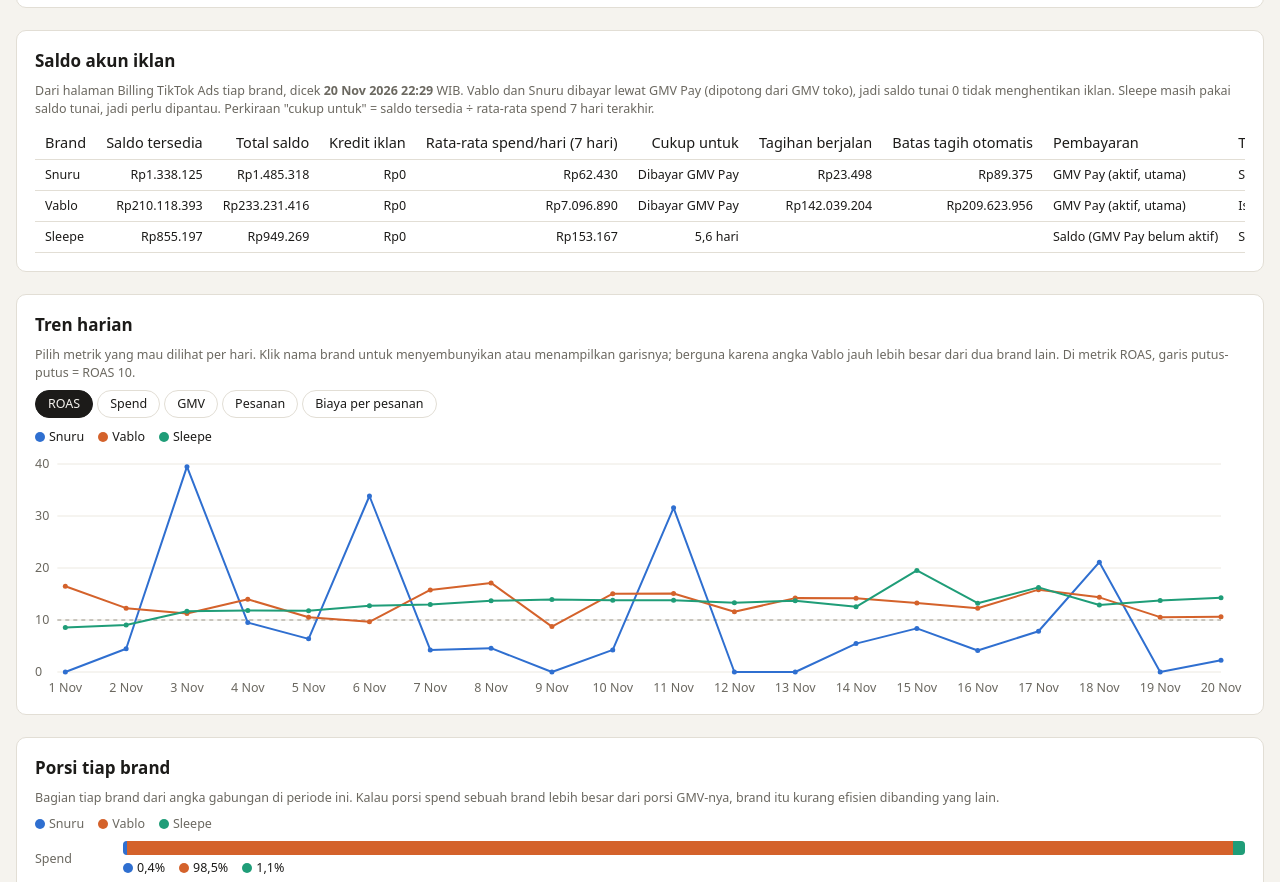
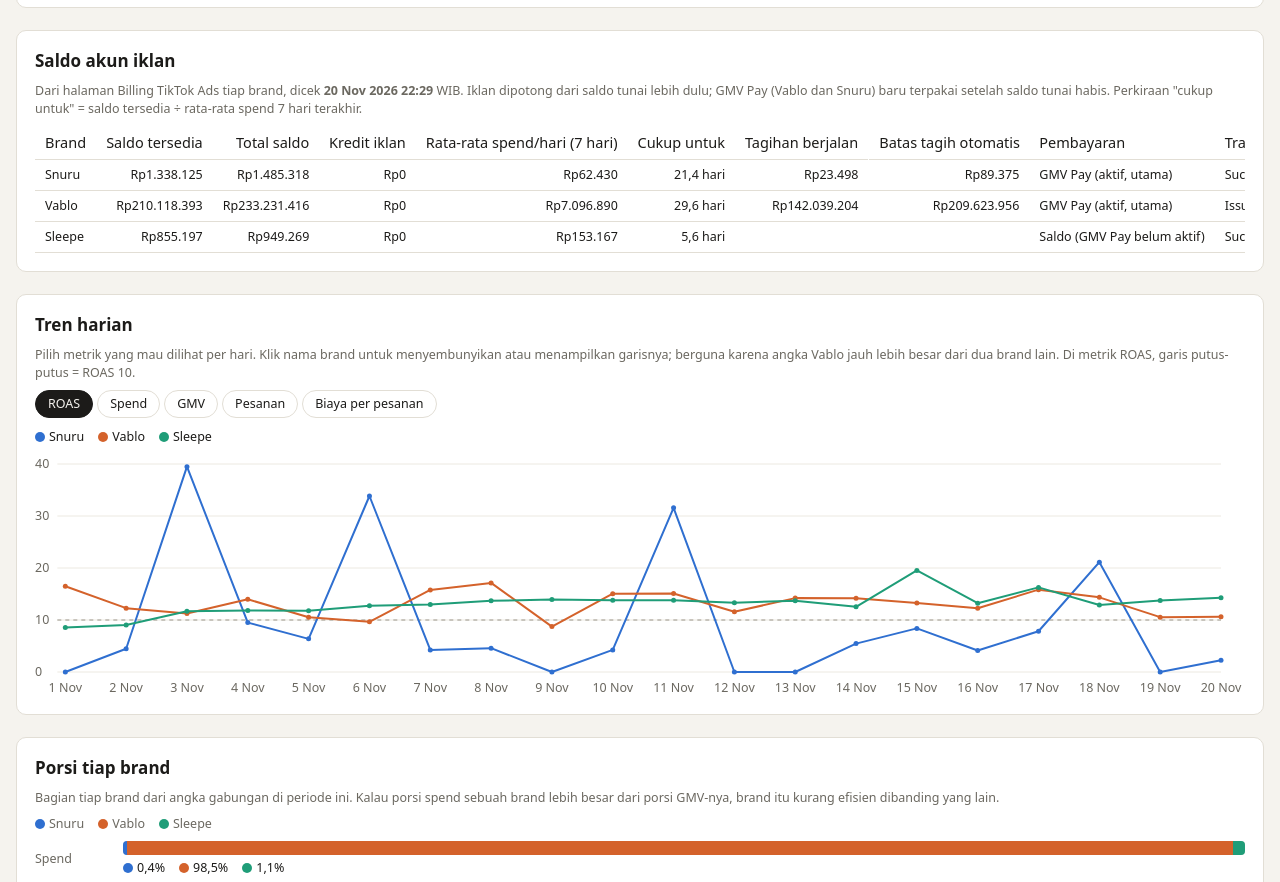
Before and after one commit to duthae12/adsreport, a plain HTML site: page index.html in a window 1280 px wide. Shown: the part 956-1838 px from the top of the page. Drawn offline with Linux system fonts and the light colour scheme.

Commit message:
Saldo: hitung 'cukup untuk' untuk semua brand (saldo tunai terpakai dulu, GMV Pay setelah kosong)
Co-Authored-By: Claude Sonnet 5.5 <noreply@anthropic.com>
Claude-Session: https://claude.ai/code/session_01RoPTR2qtLiDrorTt5qBWyL

```diff
--- a/assets/app.js
+++ b/assets/app.js
@@ -472,7 +472,7 @@ const root = document.getElementById('dash-root');
         const cash = Number(s.cash);
         return {
           brand: s.brand, cash, total: Number(s.total), credit: Number(s.credit),
-          avg7, days_left: s.payment.startsWith('GMV Pay') ? null : (avg7 ? cash / avg7 : null),
+          avg7, days_left: avg7 ? cash / avg7 : null,
           cycle_spend: s.cycle_spend == null ? null : Number(s.cycle_spend),
           threshold: s.threshold == null ? null : Number(s.threshold),
           payment: s.payment,
--- a/index.html
+++ b/index.html
@@ -258,7 +258,7 @@
 
   <section class="ah-panel" id="saldo">
     <h2>Saldo akun iklan</h2>
-    <p class="ah-note">Dari halaman Billing TikTok Ads tiap brand, dicek <b data-draw="saldo-at" data-source="saldo">—</b> WIB. Vablo dan Snuru dibayar lewat GMV Pay (dipotong dari GMV toko), jadi saldo tunai 0 tidak menghentikan iklan. Sleepe masih pakai saldo tunai, jadi perlu dipantau. Perkiraan "cukup untuk" = saldo tersedia ÷ rata-rata spend 7 hari terakhir.</p>
+    <p class="ah-note">Dari halaman Billing TikTok Ads tiap brand, dicek <b data-draw="saldo-at" data-source="saldo">—</b> WIB. Iklan dipotong dari saldo tunai lebih dulu; GMV Pay (Vablo dan Snuru) baru terpakai setelah saldo tunai habis. Perkiraan "cukup untuk" = saldo tersedia ÷ rata-rata spend 7 hari terakhir.</p>
     <div class="ah-scroll ah-scroll-sm">
       <table class="ah-table" data-source="saldo_view" data-row-key="brand">
         <thead>
```
